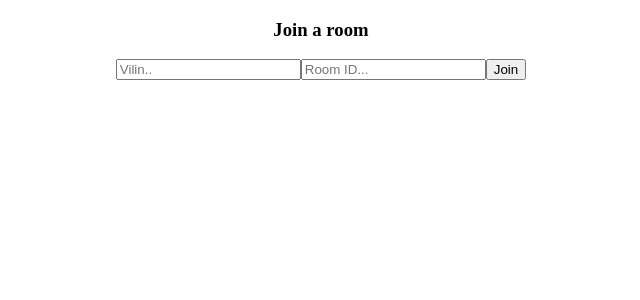
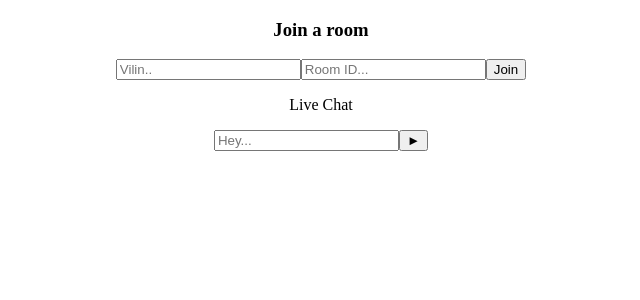
Before and after one commit to VilinKehayov/Socket-Io-Chat-App, a React (Create React App) app: page / in a window 1280 px wide. Shown: the top 300 px of the page, without its empty margins (319-959 px from the left). Built offline with nearby package versions, Linux system fonts and the light colour scheme; no server answers.

Commit message:
Started with the Chat.js message logic and state

```diff
--- a/src/Chat.js
+++ b/src/Chat.js
@@ -1,11 +1,32 @@
-import React from "react";
+import React, { useState } from "react";
 
 const Chat = ({ socket, username, room }) => {
+  const [currentMessage, setCurrentMessage] = useState("");
+
+  const sendMessage = () => {
+    if (currentMessage !== "") {
+      const messageData = {
+        room: room,
+        author: username,
+        time: new Date(Date.now()).getHours(),
+      };
+    }
+  };
   return (
     <div>
-      <div className="chat-header"></div>
+      <div className="chat-header">
+        <p>Live Chat</p>
+      </div>
       <div className="chat-body"></div>
       <div className="chat-footer"></div>
+      <input
+        type="text"
+        placeholder="Hey..."
+        onChange={(event) => {
+          setCurrentMessage(event.target.value);
+        }}
+      ></input>
+      <button>&#9658;</button>
     </div>
   );
 };
```
